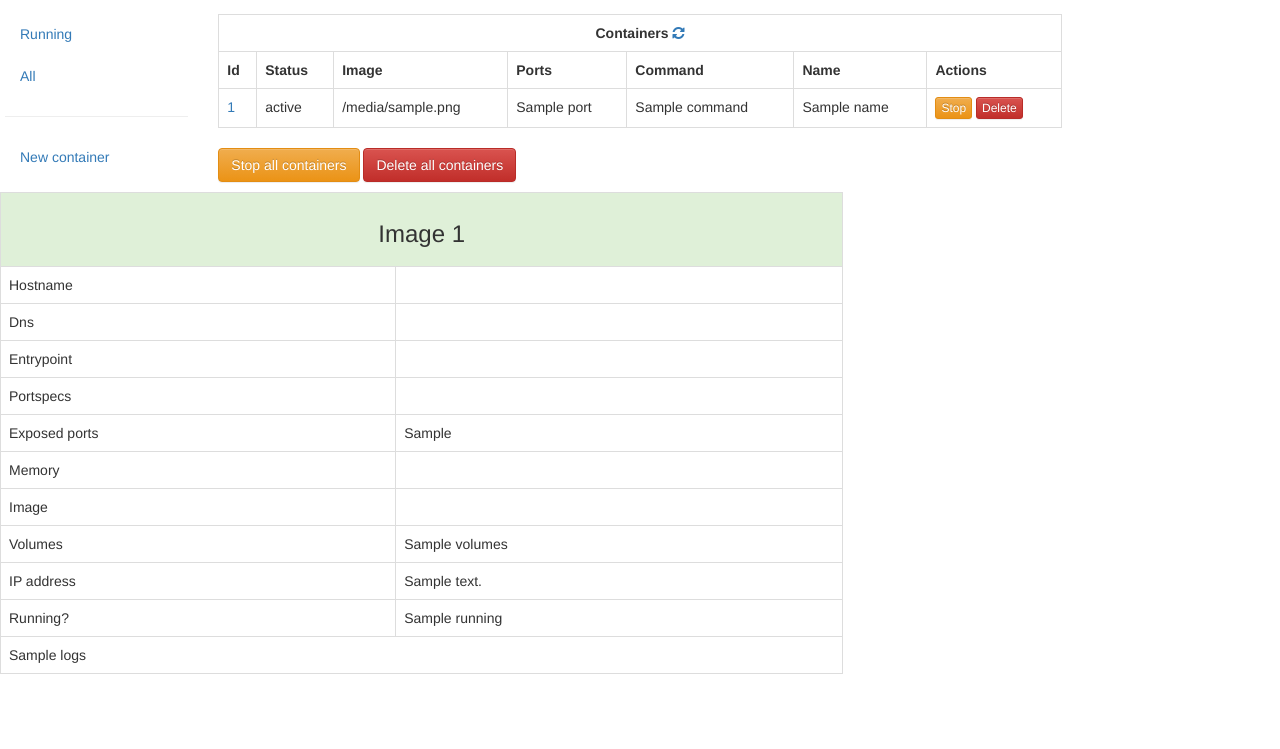
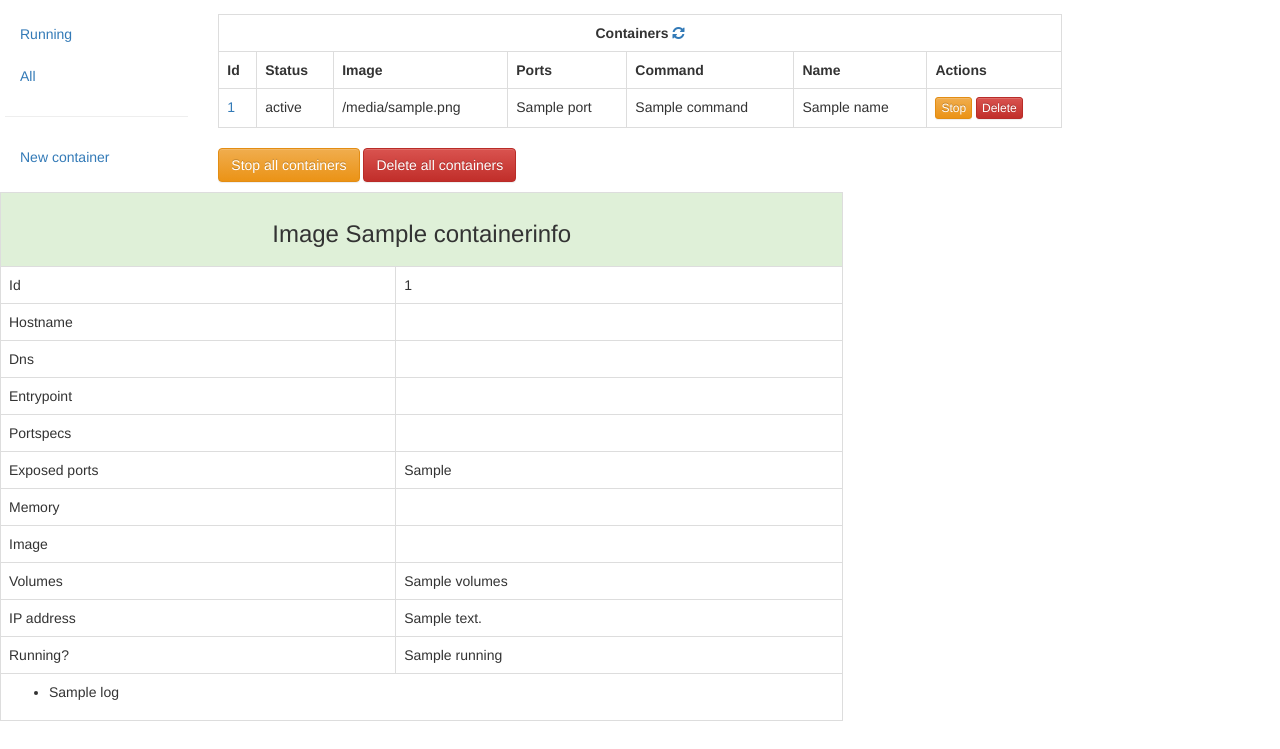
Before and after one commit to Itxaka/Gobolino, a Flask app: template templates/containers.html in a window 1280 px wide. Shown: the part 51-800 px from the top of the page. Run offline with Flask 2, Linux system fonts and the light colour scheme; the template is opened without the code that fills it: most values are stand-ins (such as "Sample title", 1, 10 or a date in 2020); parts of the project's set-up code (start-up, migrations or seed data) failed here and were passed over; some libraries are stand-ins or nearby versions.

Commit message:
display name in the header instead of contianer id, show container id in the detail view, show a time ordered list of logs instead of a wall of text,

```diff
--- a/templates/containers.html
+++ b/templates/containers.html
@@ -47,7 +47,8 @@
     {% if containerinfo %}
             <div id="containerinfo" class="col-md-8">
                 <table class="table table-bordered table-hover">
-                <tr class="success"><th colspan="2"><center><h3>Image {{ containerinfo.ID|truncate(12, True, end="") }}</h3></center></th></tr>
+                <tr class="success"><th colspan="2"><center><h3>Image {{ containerinfo.Name }}</h3></center></th></tr>
+                <tr><td>Id</td><td>{{ containerinfo.ID|truncate(12, True, end="") }}</td></tr>
                 <tr><td>Hostname</td><td>{{ containerinfo.Config.Hostname }}</td></tr>
                 <tr><td>Dns</td><td>{% for item in containerinfo.Config.Dns %}{% if loop.last %}{{ item }}{% else %}{{ item }}, {% endif %}{% endfor %}</td></tr>
                 <tr><td>Entrypoint</td><td>{{ containerinfo.Config.Entrypoint }}</td></tr>
@@ -58,7 +59,7 @@
                 <tr><td>Volumes</td><td>{{ containerinfo.Volumes }}</td></tr>
                 <tr><td>IP address</td><td>{{ containerinfo.NetworkSettings.IPAddress }}</td></tr>
                 <tr><td>Running?</td><td>{{ containerinfo.State.Running }}</td></tr>
-                {% if logs %}<tr><td colspan="2">{{ logs }}</td></tr>{% endif %}
+                {% if logs %}<tr><td colspan="2"><ul>{% for log in logs %}<li>{{ log }}</li>{% endfor %}</ul></td></tr>{% endif %}
                 </table>
         </div>
     {% endif %}
--- a/views.py
+++ b/views.py
@@ -123,7 +123,8 @@ def containersalldelete():
 @auth.login_required
 def containerinfo(container_id=None):
     containerinfo = c.inspect_container(container_id)
-    logs = c.logs(container_id)
+    logs = c.logs(container_id).rstrip("\n").split("\n")
+    logs.reverse()
     return render_template("containers.html", containerinfo=containerinfo, logs=logs)
 
 
```
